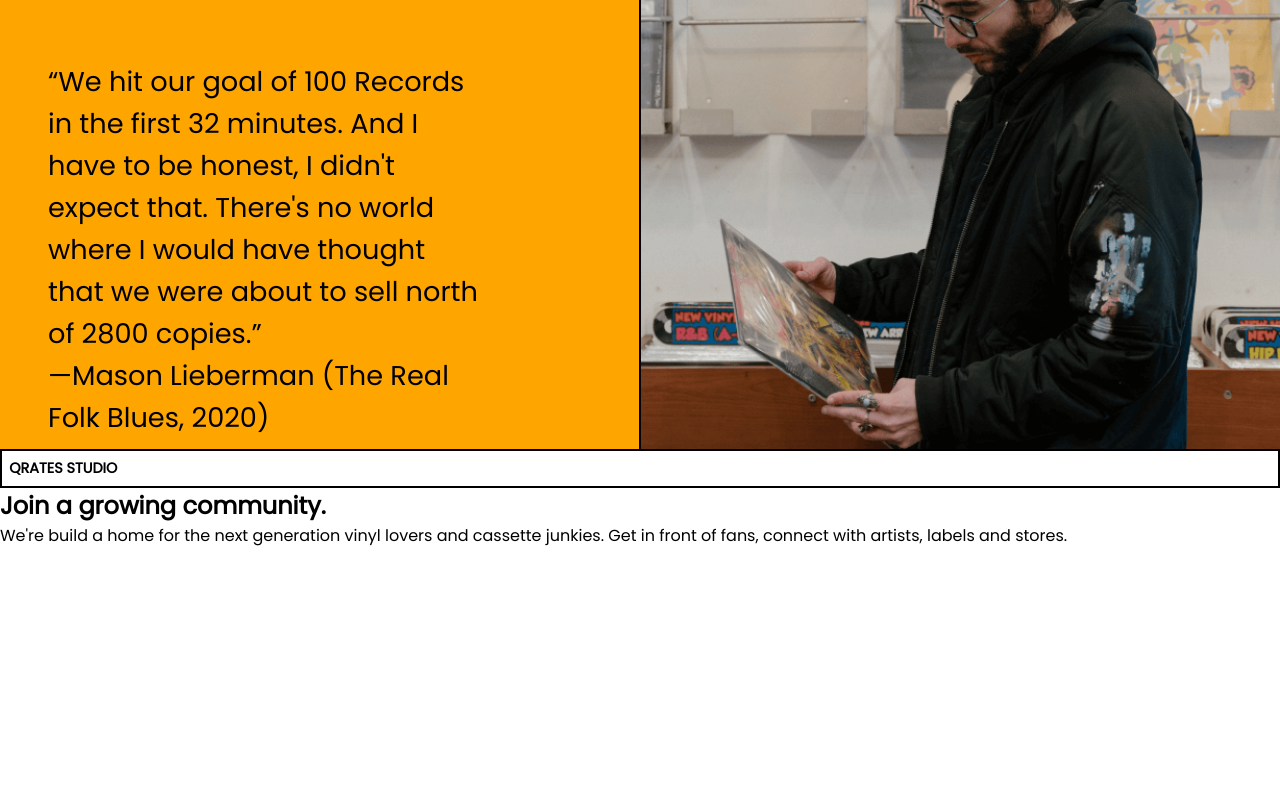
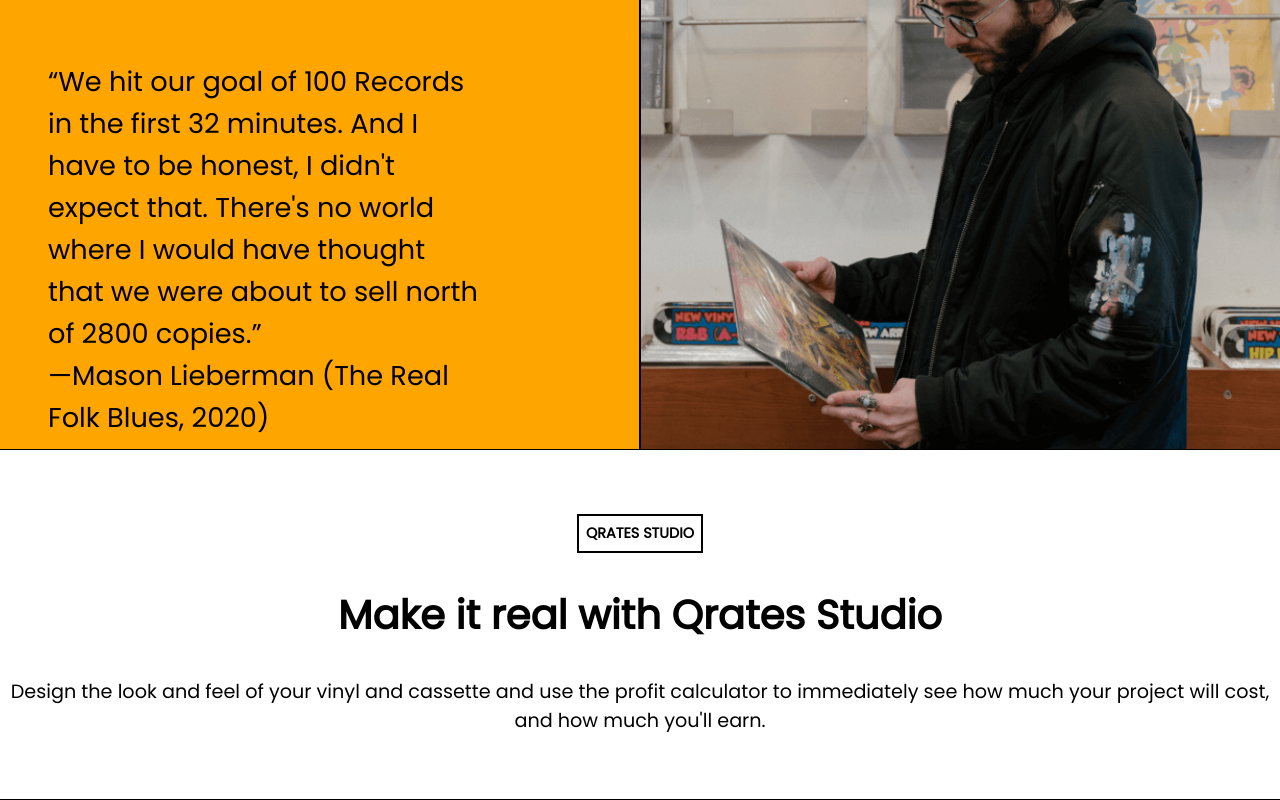
Before and after one commit to lifesaver43/qrest-clone, a plain HTML site: page index.html in a window 1280 px wide. Shown: the part 7861-8661 px from the top of the page. Before the commit the page ends 8409 px from the top, so only its background shows below. Drawn offline with nearby package versions, Linux system fonts and the light colour scheme.

Commit message:
fourth commit

```diff
--- a/index.html
+++ b/index.html
@@ -237,11 +237,11 @@
             </div>
             <img src="/images/first.png" alt="sol">
         </div>
-        <div>
+        <div class="community">
             <p class="top-p">QRATES STUDIO</p>
-            <h2>Join a growing community.</h2>
-            <p>We're build a home for the next generation vinyl lovers and cassette junkies.
-                Get in front of fans, connect with artists, labels and stores.
+            <h2>Make it real with
+                Qrates Studio</h2>
+            <p>Design the look and feel of your vinyl and cassette and use the profit calculator to immediately see how much your project will cost, and how much you'll earn.
             </p>
         </div>
     </div>
```
